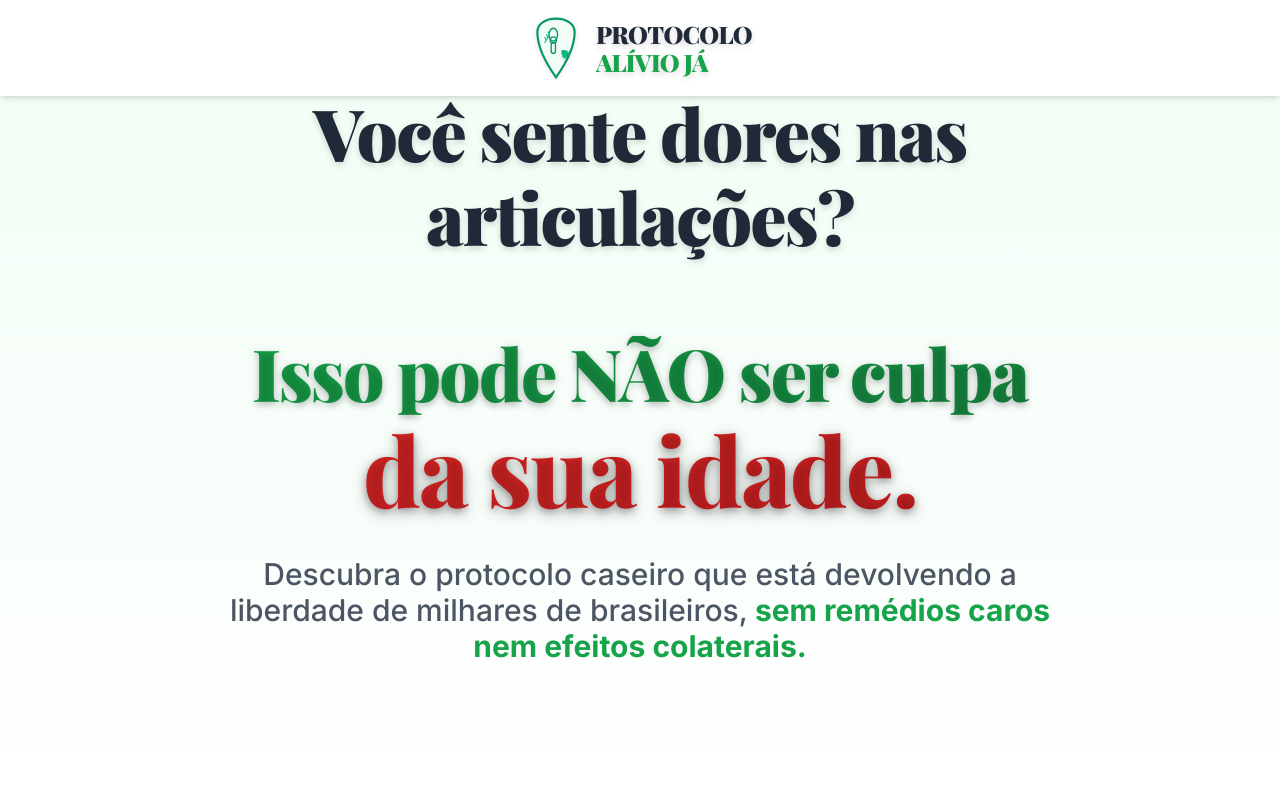
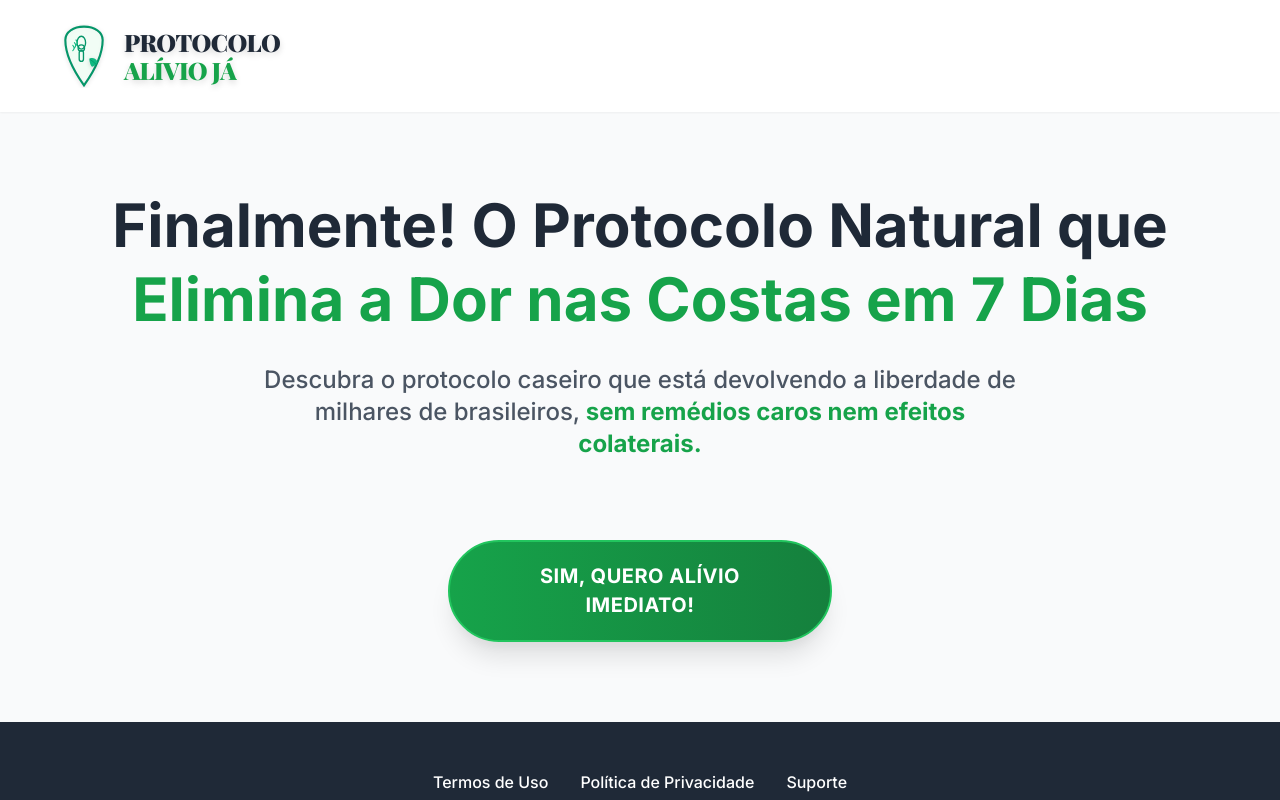
Before and after one commit to thefast30/protocolo, a React (Vite) app: page / in a window 1280 px wide. Shown: the top 800 px of the page. Built offline with nearby package versions, Linux system fonts and the light colour scheme.

Commit message:
Add files via upload

```diff
--- a/src/App.tsx
+++ b/src/App.tsx
@@ -1,9 +1,10 @@
 import React, { useState } from 'react';
+import { useEffect } from 'react';
 import Logo from './components/Logo';
 
 function App() {
-  const [showButton, setShowButton] = useState(false);
-  const [timeLeft, setTimeLeft] = useState(180); // 3 minutos em segundos
+  const [showButton, setShowButton] = useState(true);
+  const [utmParams, setUtmParams] = useState('');
 
   // Carregar script da VSL
   React.useEffect(() => {
@@ -21,52 +22,65 @@ function App() {
     };
   }, []);
 
-  // Timer effect
-  React.useEffect(() => {
-    if (timeLeft > 0) {
-      const timer = setTimeout(() => {
-        setTimeLeft(timeLeft - 1);
-      }, 1000);
-      return () => clearTimeout(timer);
-    } else {
-      setShowButton(true);
+  // Extract UTM parameters from current URL
+  useEffect(() => {
+    const urlParams = new URLSearchParams(window.location.search);
+    const utmKeys = ['utm_source', 'utm_medium', 'utm_campaign', 'utm_term', 'utm_content', 'click_id', 'fbclid', 'gclid'];
+    const params = new URLSearchParams();
+
+    utmKeys.forEach(key => {
+      const value = urlParams.get(key);
+      if (value) {
+        params.append(key, value);
+      }
+    });
+
+    setUtmParams(params.toString());
+  }, []);
+
+  // Function to append UTM parameters to checkout URLs
+  const getCheckoutUrl = (baseUrl: string) => {
+    if (utmParams) {
+      return `${baseUrl}?${utmParams}`;
     }
-  }, [timeLeft]);
-
-  const scrollToCheckout = () => {
-    window.open('https://pay.kirvano.com/51c9da2f-ca9e-4fa4-ae34-f0e646202aba', '_blank');
+    return baseUrl;
   };
 
+  const handleCheckoutClick = () => {
+    const baseUrl = "https://pay.kirvano.com/51c9da2f-ca9e-4fa4-ae34-f0e646202aba";
+    const finalUrl = getCheckoutUrl(baseUrl);
+    window.location.href = finalUrl;
+  };
+
+
   return (
-    <div className="min-h-screen bg-white font-inter">
-      {/* Header Fixo */}
-      <header className="fixed top-0 left-0 right-0 bg-white shadow-md z-50 py-3 md:py-4">
-        <div className="container mx-auto px-4 flex justify-center items-center">
+    <div className="min-h-screen bg-gray-50 flex flex-col">
+      {/* Header */}
+      <header className="bg-white shadow-sm py-4 md:py-6">
+        <div className="container mx-auto px-4">
           <Logo />
         </div>
       </header>
 
-      {/* Hero Section com VSL */}
-      <section className="pt-20 md:pt-24 pb-8 md:pb-12 bg-gradient-to-b from-green-50 to-white min-h-screen flex flex-col justify-center">
-        <div className="container mx-auto px-4 text-center max-w-4xl">
-          <h1 className="text-3xl sm:text-4xl md:text-5xl lg:text-6xl xl:text-7xl font-black text-gray-800 mb-8 md:mb-10 leading-tight font-playfair tracking-tight">
-            Você sente dores nas<br className="hidden sm:block" />
-            <span className="block mt-2 md:mt-3">articulações?</span><br />
-            <span className="text-green-600 bg-gradient-to-r from-green-600 to-green-700 bg-clip-text text-transparent drop-shadow-sm block mt-2 md:mt-3">
-              Isso pode NÃO ser culpa<br className="hidden sm:block" />
-              <span className="block mt-2 md:mt-3 text-red-600 bg-gradient-to-r from-red-600 to-red-700 bg-clip-text text-transparent font-extrabold text-4xl sm:text-5xl md:text-6xl lg:text-7xl xl:text-8xl drop-shadow-md">
-                da sua idade.
+      {/* Main Content */}
+      <section className="flex-1 py-12 md:py-16 lg:py-20">
+        <div className="container mx-auto text-center">
+          <h1 className="text-2xl sm:text-3xl md:text-4xl lg:text-5xl xl:text-6xl font-bold text-gray-800 mb-6 md:mb-8 leading-tight px-4">
+            <span className="block mb-2 md:mb-4">
+              Finalmente! O Protocolo Natural que
+              <span className="block text-green-600 mt-2">
+                Elimina a Dor nas Costas em 7 Dias
               </span>
             </span>
           </h1>
 
-          <p className="text-lg sm:text-xl md:text-2xl lg:text-3xl text-gray-600 mb-10 md:mb-12 max-w-4xl mx-auto leading-relaxed px-2 font-medium">
+          <p className="text-base sm:text-lg md:text-xl lg:text-2xl text-gray-600 mb-8 md:mb-10 max-w-3xl mx-auto leading-relaxed px-2 font-medium">
             Descubra o protocolo caseiro que está devolvendo a liberdade de milhares de brasileiros,
             <strong className="text-green-600 font-bold"> sem remédios caros nem efeitos colaterais.</strong>
           </p>
 
           {/* VSL Player */}
-          <div className="max-w-sm mx-auto mb-10 md:mb-12" id="vsl-container">
+          <div className="max-w-xs mx-auto mb-8 md:mb-10" id="vsl-container">
             <div
               dangerouslySetInnerHTML={{
                 __html: `<vturb-smartplayer id="vid-6877d2e30fe8209acf4cca58" style="display: block; margin: 0 auto; width: 100%; max-width: 400px;"></vturb-smartplayer>`
@@ -77,10 +91,10 @@ function App() {
           {showButton && (
             <div className="px-4">
               <button
-                onClick={scrollToCheckout}
-                className="w-full sm:w-auto bg-gradient-to-r from-green-600 to-green-700 hover:from-green-700 hover:to-green-800 text-white px-10 sm:px-16 py-5 sm:py-6 rounded-full text-xl sm:text-2xl font-bold shadow-xl hover:shadow-2xl transition-all duration-300 transform hover:scale-105 max-w-md mx-auto block border-2 border-green-500"
+                onClick={handleCheckoutClick}
+                className="w-full sm:w-auto bg-gradient-to-r from-green-600 to-green-700 hover:from-green-700 hover:to-green-800 text-white px-8 sm:px-12 py-4 sm:py-5 rounded-full text-lg sm:text-xl font-bold shadow-xl hover:shadow-2xl transition-all duration-300 transform hover:scale-105 max-w-sm mx-auto block border-2 border-green-500"
               >
-                🎯 Quero Começar Agora
+                SIM, QUERO ALÍVIO IMEDIATO!
               </button>
             </div>
           )}
```
